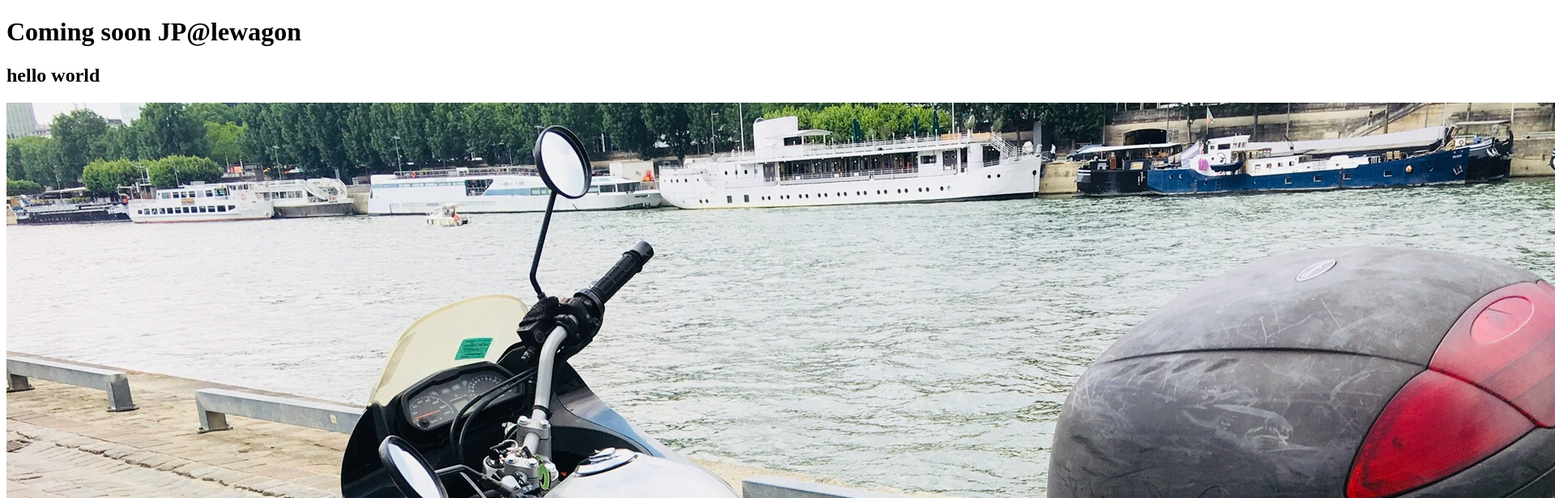
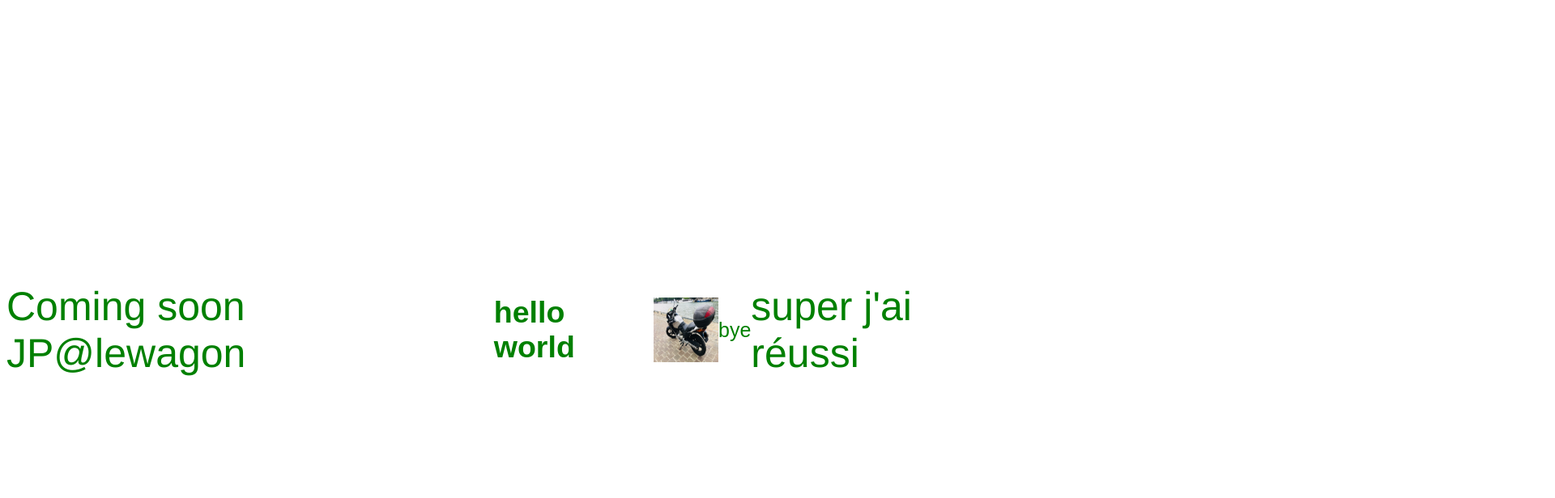
Before and after one commit to Jeremie1707/git-101, a plain HTML site: page index.html in a window 1280 px wide. Shown: the top 616 px of the page at 81% size, 1920 px wide, since content can reach past the window. Drawn offline with Linux system fonts and the light colour scheme.

Commit message:
modify html and introduce css

```diff
--- a/index.html
+++ b/index.html
@@ -2,11 +2,19 @@
 <html>
 <head>
 	<title>git hub practice</title>
+	<link rel="stylesheet" type="text/css" href="style.css">
 </head>
+
 <body>
-<H1>Coming soon JP@lewagon</H1>
-<h2>hello world</h2>
-<img src="IMG_1777.jpg">
-<p>bye </p>
-<h1>super j'ai réussi</h1>
+	<div id="container">
+
+			<H1>Coming soon JP@lewagon</H1>
+			<h2>hello world</h2>
+			<img src="IMG_1777.jpg">
+			<p>bye </p>
+			<h1>super j'ai réussi</h1>
+
+	</div>
+
+</body>
 </html>
--- /dev/null
+++ b/style.css
@@ -0,0 +1,28 @@
+
+body {
+	font-family: arial;
+	font-size: 25px;
+	font-weight: lighter;
+	color: green;
+}
+
+h1 {
+
+	font-weight: bolder;
+	font-size: 50px;
+	font-family: helvetica;
+
+}
+
+img {
+	height: 80px;
+	width: 80px;
+}
+
+
+#container {
+	display: flex;
+	align-items: center;
+	justify-content: center;
+	height: 100vh;
+}
```
